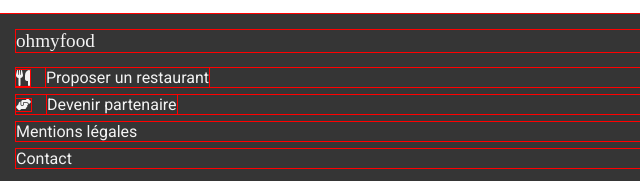
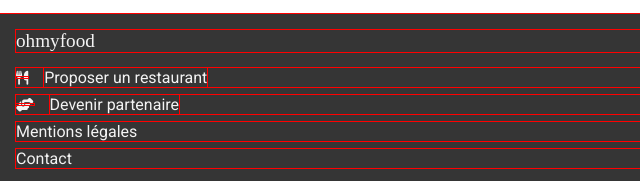
Before and after one commit to marc135169/Project4_OPC, a website: page index.html in a window 1280 px wide. Shown: the part 1833-2014 px from the top of the page, 0-640 px from the left. Drawn offline with Linux system fonts and the light colour scheme; a web font is replaced by a local one.

Commit message:
Footer Icons

```diff
--- a/index.html
+++ b/index.html
@@ -32,7 +32,7 @@
                 <div class="functioning__items__number">
                     <p>1</p>
                 </div>
-                        <i class="fa-solid fa-mobile-screen-button"></i>
+                <i class="fa-solid fa-mobile-screen-button "></i>
                 <p>Choisissez un restaurant</p>
             </div>
         </a>
@@ -59,7 +59,8 @@
         <h2>Restaurants</h2>
         <article class="restaurant__cards">
             <figure class="restaurant__cards__img">
-                    <img class="img_card1" src="images/restaurants/jay-wennington-N_Y88TWmGwA-unsplash.jpg" alt="Photo très colorée d'un plat">
+                <img class="img_card1" src="images/restaurants/jay-wennington-N_Y88TWmGwA-unsplash.jpg"
+                     alt="Photo très colorée d'un plat">
                 <figcaption>
                     <p class="new-tag">Nouveau</p>
                 </figcaption>
@@ -79,7 +80,8 @@
         </article>
         <article class="restaurant__cards">
             <figure class="restaurant__cards__img">
-                    <img class="img_card2" src="images/restaurants/stil-u2Lp8tXIcjw-unsplash.jpg" alt="Description de l'image">
+                <img class="img_card2" src="images/restaurants/stil-u2Lp8tXIcjw-unsplash.jpg"
+                     alt="Description de l'image">
                 <figcaption>
                     <p class="new-tag">Nouveau</p>
                 </figcaption>
@@ -99,7 +101,8 @@
         </article>
         <article class="restaurant__cards">
             <figure class="restaurant__cards__img">
-                    <img class="img_card3" src="images/restaurants/toa-heftiba-DQKerTsQwi0-unsplash.jpg" alt="Description de l'image">
+                <img class="img_card3" src="images/restaurants/toa-heftiba-DQKerTsQwi0-unsplash.jpg"
+                     alt="Description de l'image">
             </figure>
             <div class="restaurant__cards__content">
                 <div class="restaurant__cards__content__text">
@@ -116,7 +119,8 @@
         </article>
         <article class="restaurant__cards">
             <figure class="restaurant__cards__img">
-                    <img class="img_card4" src="images/restaurants/louis-hansel-shotsoflouis-qNBGVyOCY8Q-unsplash.jpg" alt="Description de l'image">
+                <img class="img_card4" src="images/restaurants/louis-hansel-shotsoflouis-qNBGVyOCY8Q-unsplash.jpg"
+                     alt="Description de l'image">
             </figure>
             <div class="restaurant__cards__content">
                 <div class="restaurant__cards__content__text">
@@ -136,16 +140,15 @@
 <footer class="footer">
     <h2>ohmyfood</h2>
     <div>
-            <i class="utensils fa-solid fa-utensils"></i>
+        <i class="utensils fa-solid fa-utensils fa-sm"></i>
         <p>Proposer un restaurant</p>
     </div>
     <div>
-            <i class="handshake fa-solid fa-handshake-angle"></i>
+        <i class="handshake fa-solid fa-handshake-angle fa-sm"></i>
         <p>Devenir partenaire</p>
     </div>
     <p>Mentions légales</p>
     <p>Contact</p>
-
 </footer>
 </body>
 </html>
--- a/style/main.scss
+++ b/style/main.scss
@@ -1,5 +1,7 @@
 @import url('https://fonts.googleapis.com/css2?family=Roboto:ital,wght@0,100;0,300;0,400;0,500;0,700;0,900;1,100;1,300;1,400;1,500;1,700;1,900&display=swap');
 @import url('https://fonts.googleapis.com/css2?family=Shrikhand&display=swap');
+
+@import "menu.scss";
 
 $white-color: #f3f3f3;
 $light-green: #99E2D0;
@@ -48,7 +50,7 @@ body{
   color: $white-color;
   font-weight: $medium-font;
   font-size: 1rem;
-  transition: 0.5s ease-in-out;
+  transition: 0.2s ease-in-out;
 }
 .button:hover{
     transform:  scale(1.01);
@@ -234,7 +236,7 @@ body{
 
         input[type="checkbox"]{
           display: none;
-          &:checked  + label i {
+          &:checked + label i {
             transform: scale(1.05);
             background: linear-gradient($purple, $pink);
             color: transparent;
@@ -288,10 +290,11 @@ footer{
       margin-left: 1rem;
     }
     .utensils{
-       font-size: 1rem;
+
     }
     .handshake{
-      font-size: 0.75rem;
+
+
     }
   }
 }
```
Also changed, not shown: package.json (line endings or trailing spaces), style/menu.scss (added), style/style.css, 2 other files. Lines whose indentation alone changed are shown as unchanged.
